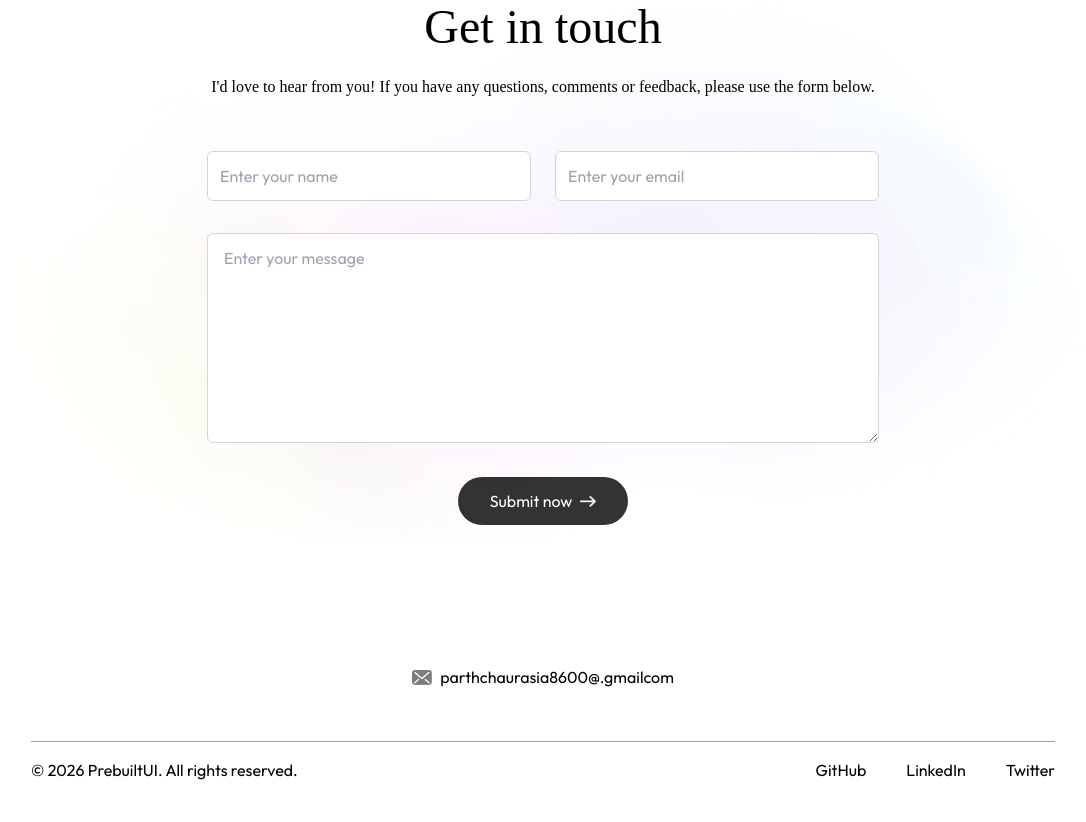
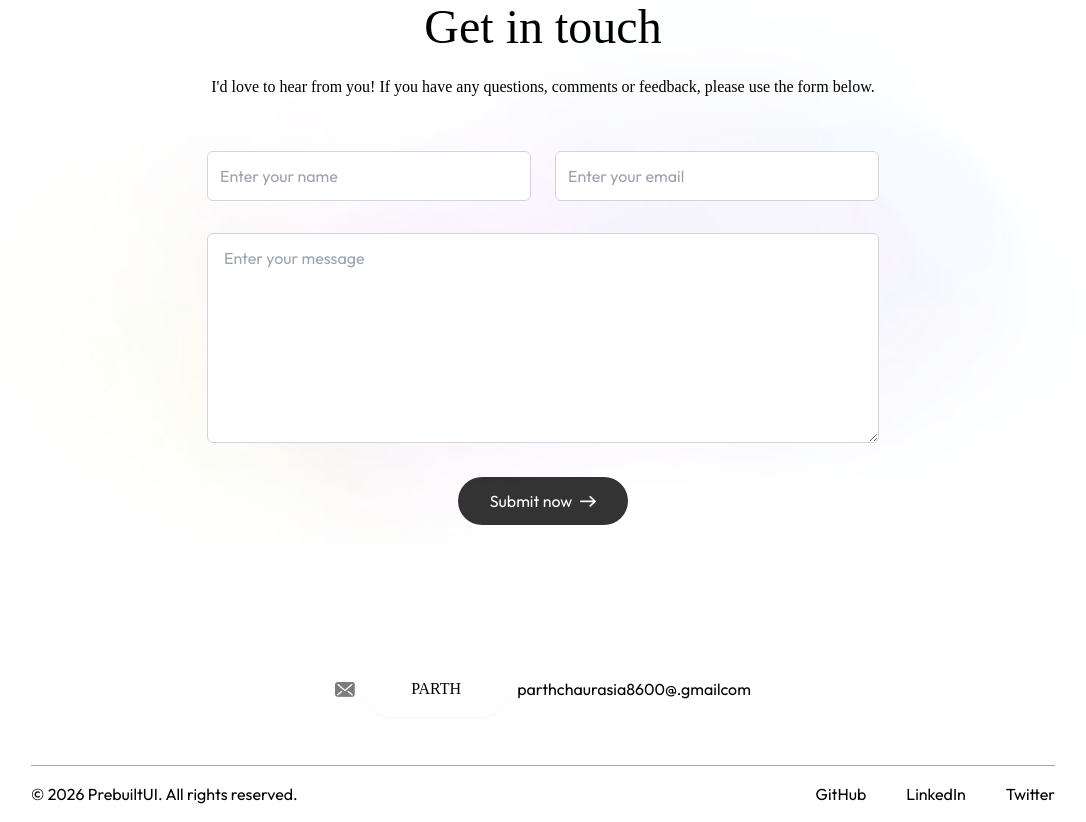
Before and after one commit to parthchaurasia8600-stack/Portfolio, a plain HTML site: page index.html in a window 1280 px wide. Shown: the part 2413-3235 px from the top of the page, without its empty margins (97-1183 px from the left). Before the commit the page ends 3211 px from the top, so only its background shows below. Drawn offline with Linux system fonts and the light colour scheme; a web font is replaced by a local one.

Commit message:
Update index.html

```diff
--- a/index.html
+++ b/index.html
@@ -239,6 +239,9 @@
             <div class="w-max flex items-center gap-2 mx-auto">
                 <img src="/assets/mail_icon.png" alt="" class="w-5 dark:hidden">
                 <img src="/assets/mail_icon_dark.png" alt="" class="w-5 hidden dark:block">
+                <ul id="navLink" class="hidden md:flex items-center gap-6 lg:gap-8 rounded-full px-12 py-3 bg-white shadow-sm bg-opacity-50 font-Ovo dark:border dark:border-white/30 dark:bg-transparent ">
+    <li><a class='hover:text-gray-500 dark:hover:text-gray-300 transition' href="#top">PARTH</a></li>
+            </ul>
                 <a href="parthchaurasia8600@gmail.com">parthchaurasia8600@.gmailcom</a>
             </div>
         </div>
```
